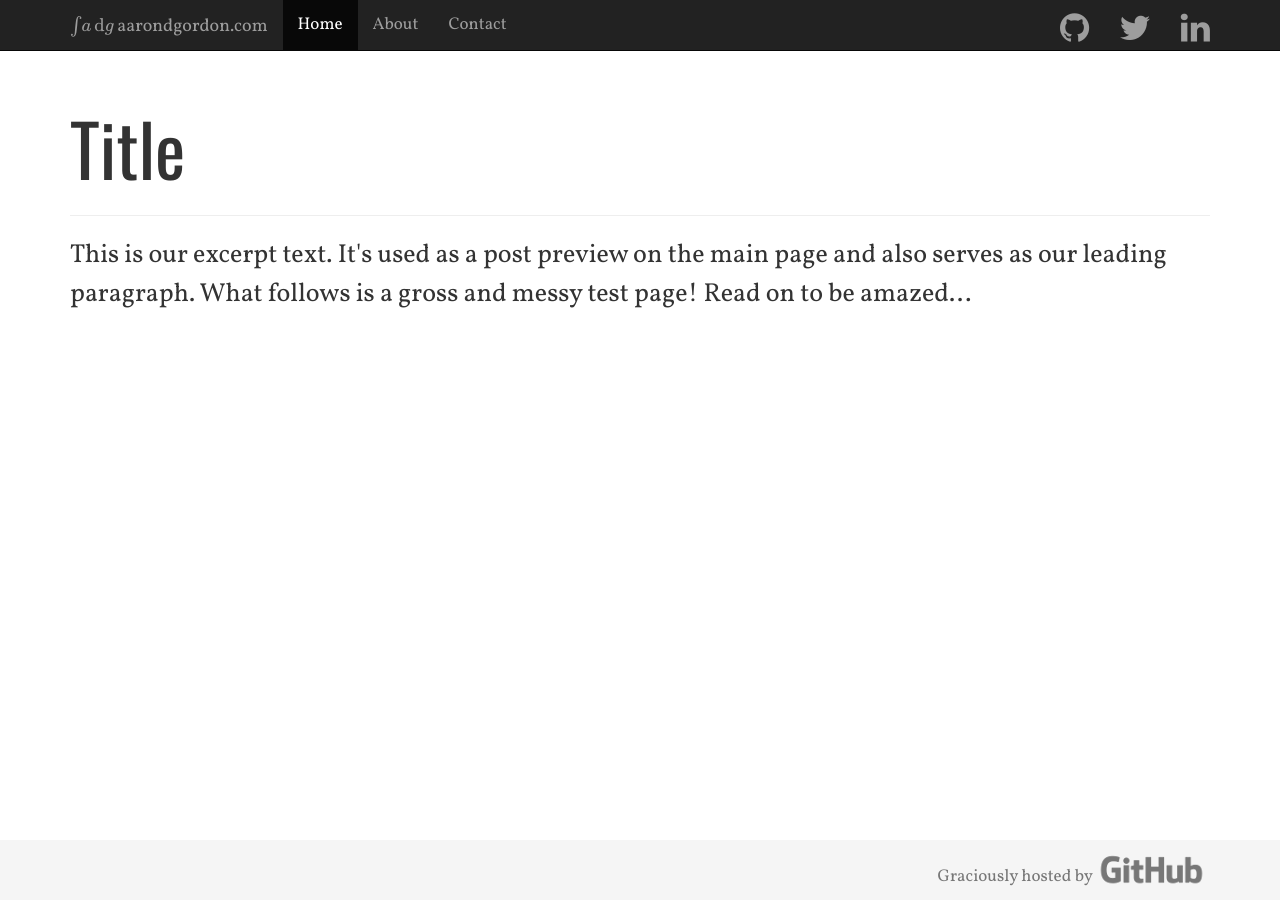
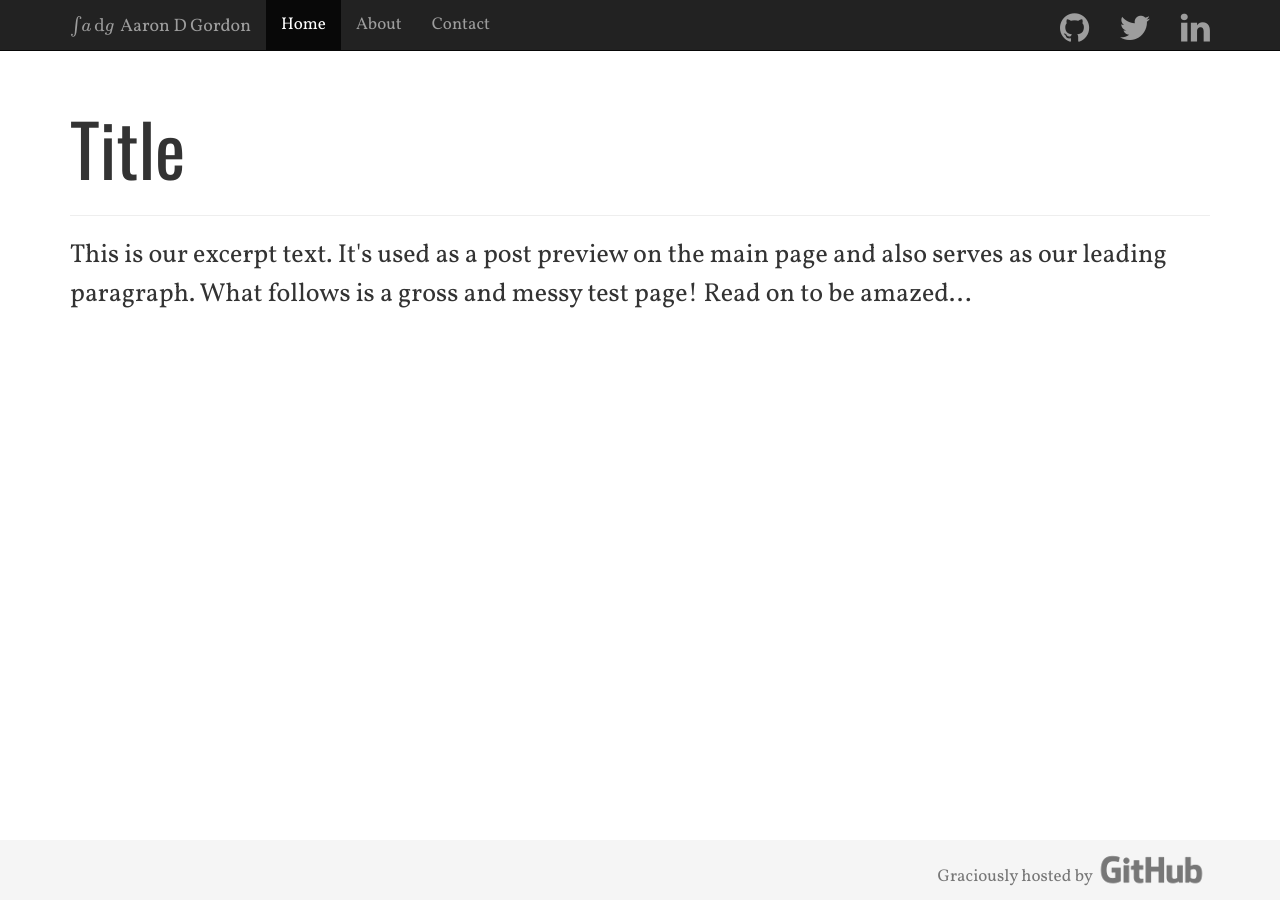
Before and after one commit to aarondgordon/aarondgordon.github.io, a Jekyll site: the page built from index.html, in a window 1280 px wide. Built offline with Jekyll 4.4.1, drawn with Linux system fonts in a browser that asks for light colours; nearby versions of some CDN libraries; formulas are drawn with MathJax 3.

Commit message:
Update default.html

```diff
--- a/_layouts/default.html
+++ b/_layouts/default.html
@@ -47,7 +47,7 @@
             <span class="icon-bar"></span>
             <span class="icon-bar"></span>
           </button>
-          <a class="navbar-brand" href="#">\(\int\!a\, \mathrm{d}g\) aarondgordon.com</a>
+          <a class="navbar-brand" href="#">\(\int\!a\, \mathrm{d}g\, \) Aaron D Gordon</a>
         </div>
         <div id="navbar" class="collapse navbar-collapse">
           <ul class="nav navbar-nav">
```
